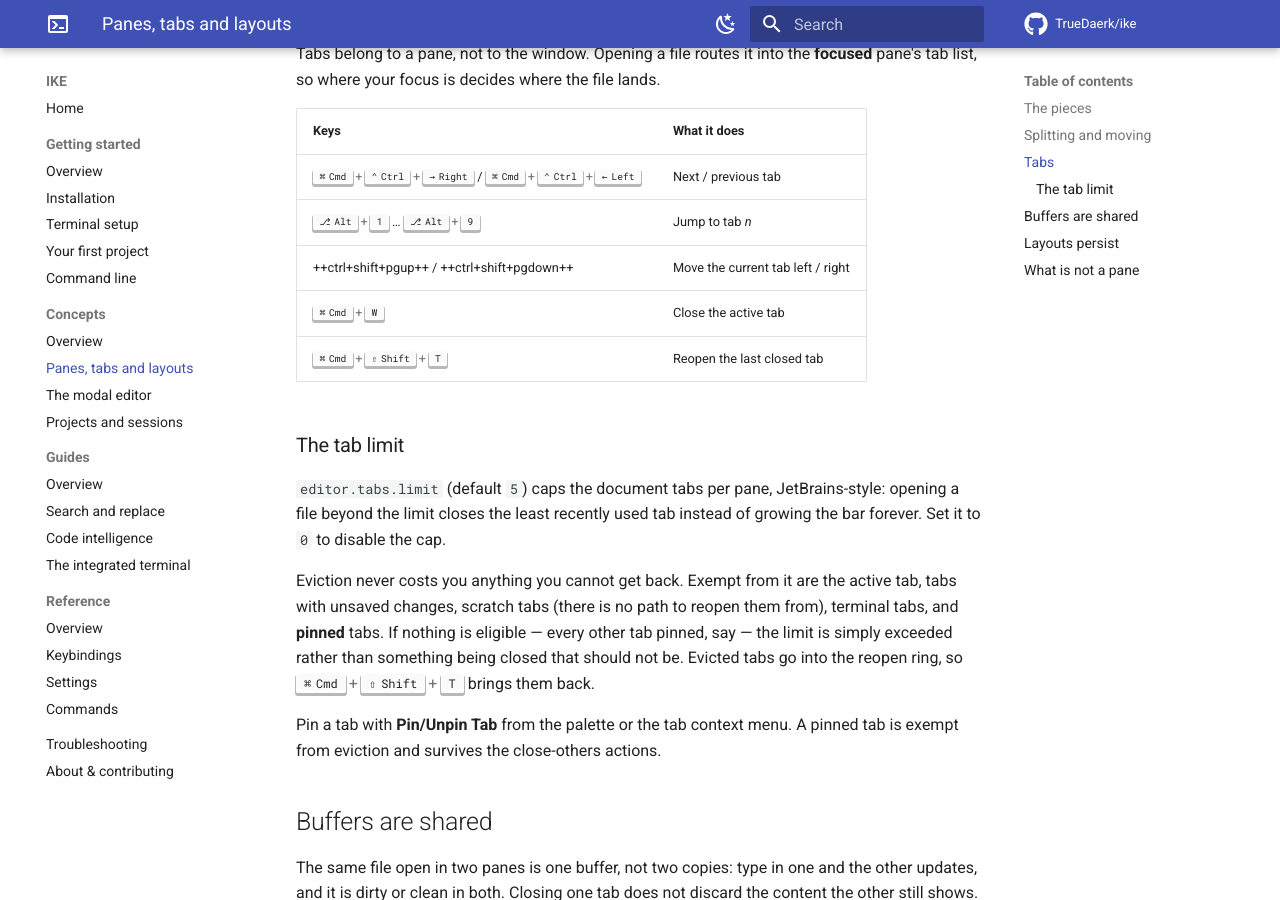
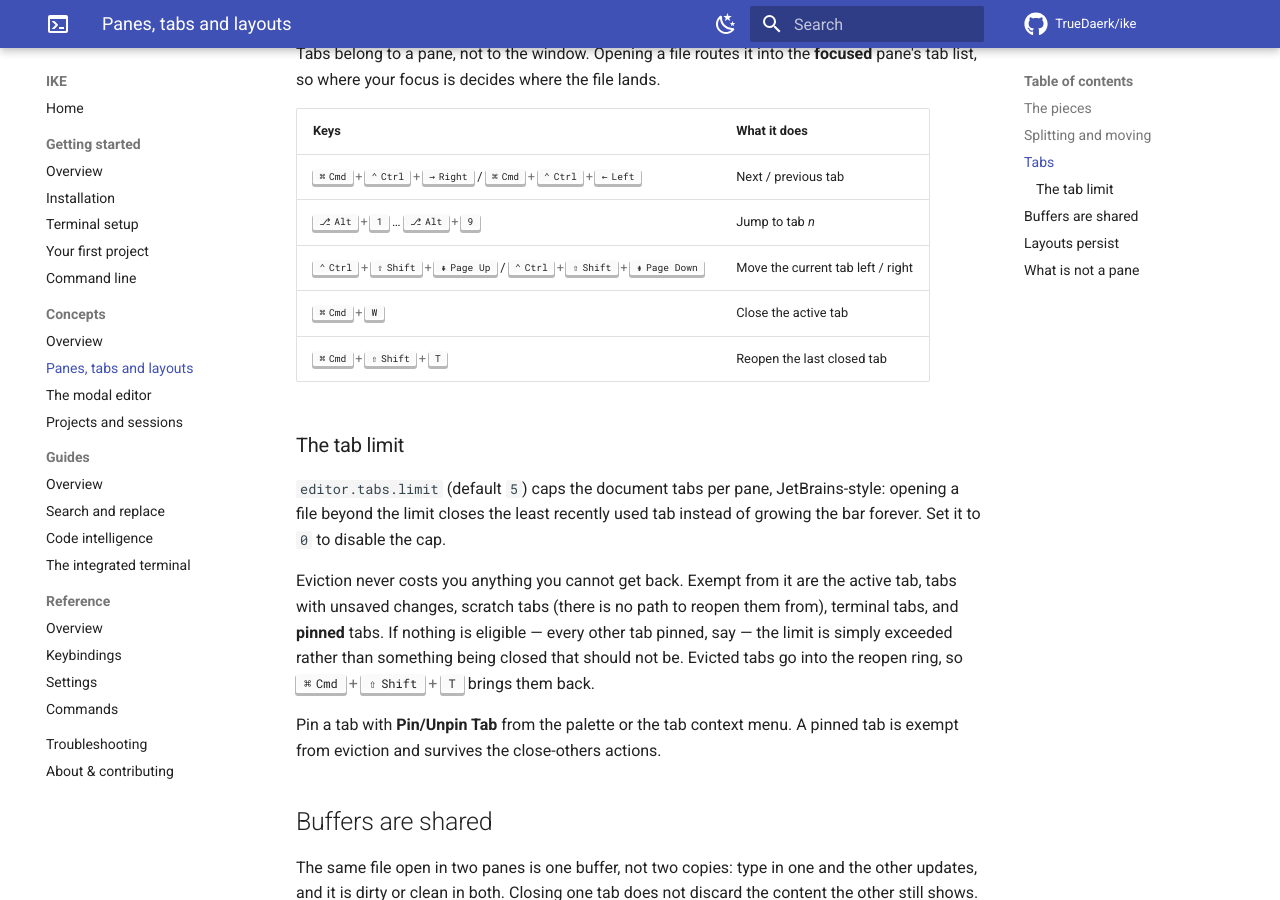
Before and after one commit to TrueDaerk/ike, an MkDocs documentation site: the page built from userdocs/concepts/panes-and-layout.md, in a window 1280 px wide and 900 px high, scrolled down 1314 px. Built offline with MkDocs 1.6.1 and Material for MkDocs 9.7.7, drawn with Linux system fonts in a browser that asks for light colours; comment, search, counter and statistics services are not loaded.

Commit message:
docs(site): fix page-key chords rendering literally
pymdownx.keys has no pgup/pgdown key; the names are page-up/page-down, so
the macros never converted and the raw ++shift+pgup++ text shipped.

Closes #1196

```diff
--- a/userdocs/concepts/panes-and-layout.md
+++ b/userdocs/concepts/panes-and-layout.md
@@ -50,7 +50,7 @@ lands.
 |---|---|
 | ++cmd+ctrl+right++ / ++cmd+ctrl+left++ | Next / previous tab |
 | ++alt+1++ … ++alt+9++ | Jump to tab *n* |
-| ++ctrl+shift+pgup++ / ++ctrl+shift+pgdown++ | Move the current tab left / right |
+| ++ctrl+shift+page-up++ / ++ctrl+shift+page-down++ | Move the current tab left / right |
 | ++cmd+w++ | Close the active tab |
 | ++cmd+shift+t++ | Reopen the last closed tab |
 
```
Also changed, not shown: userdocs/guides/terminal.md (+1 -1 lines).
